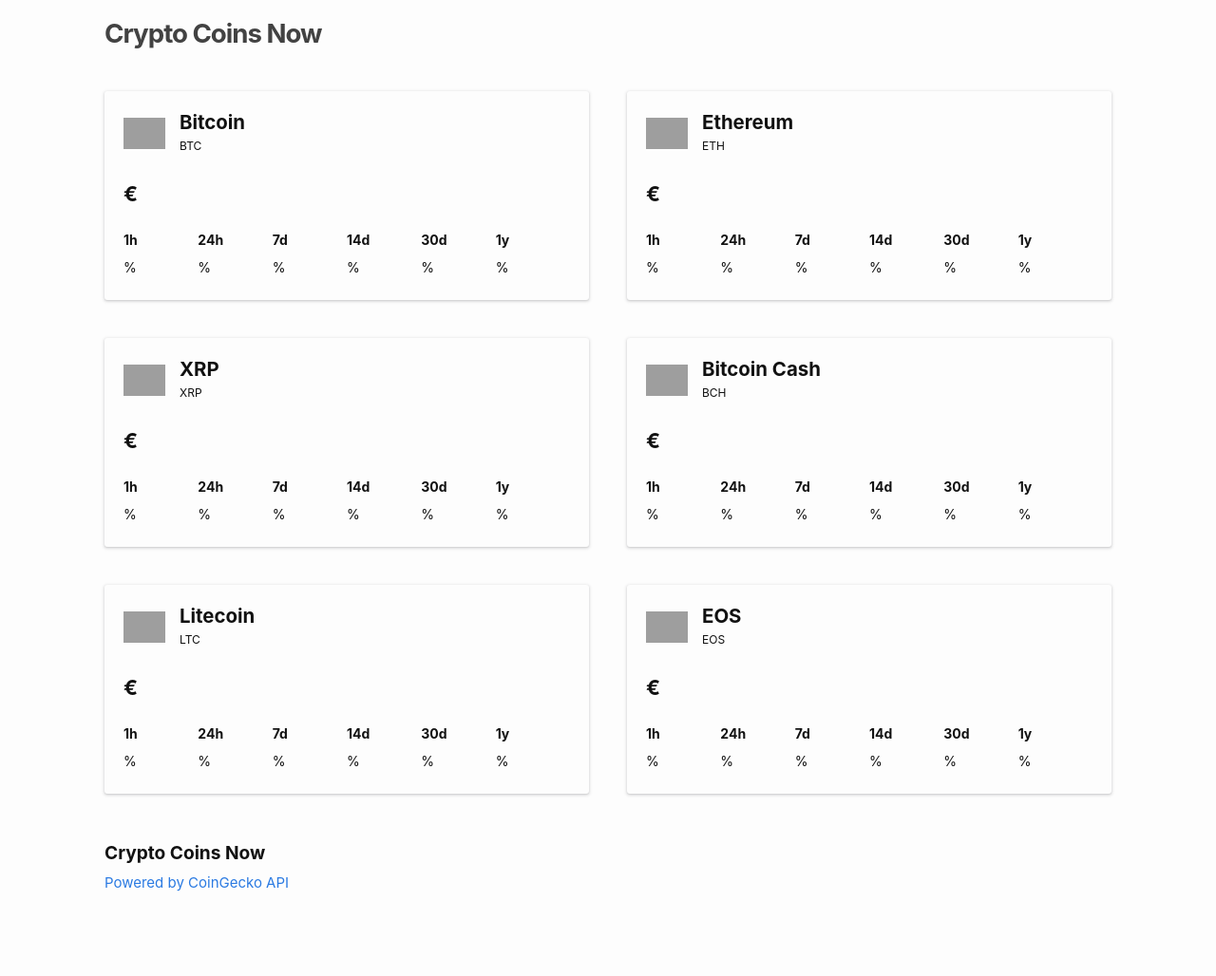
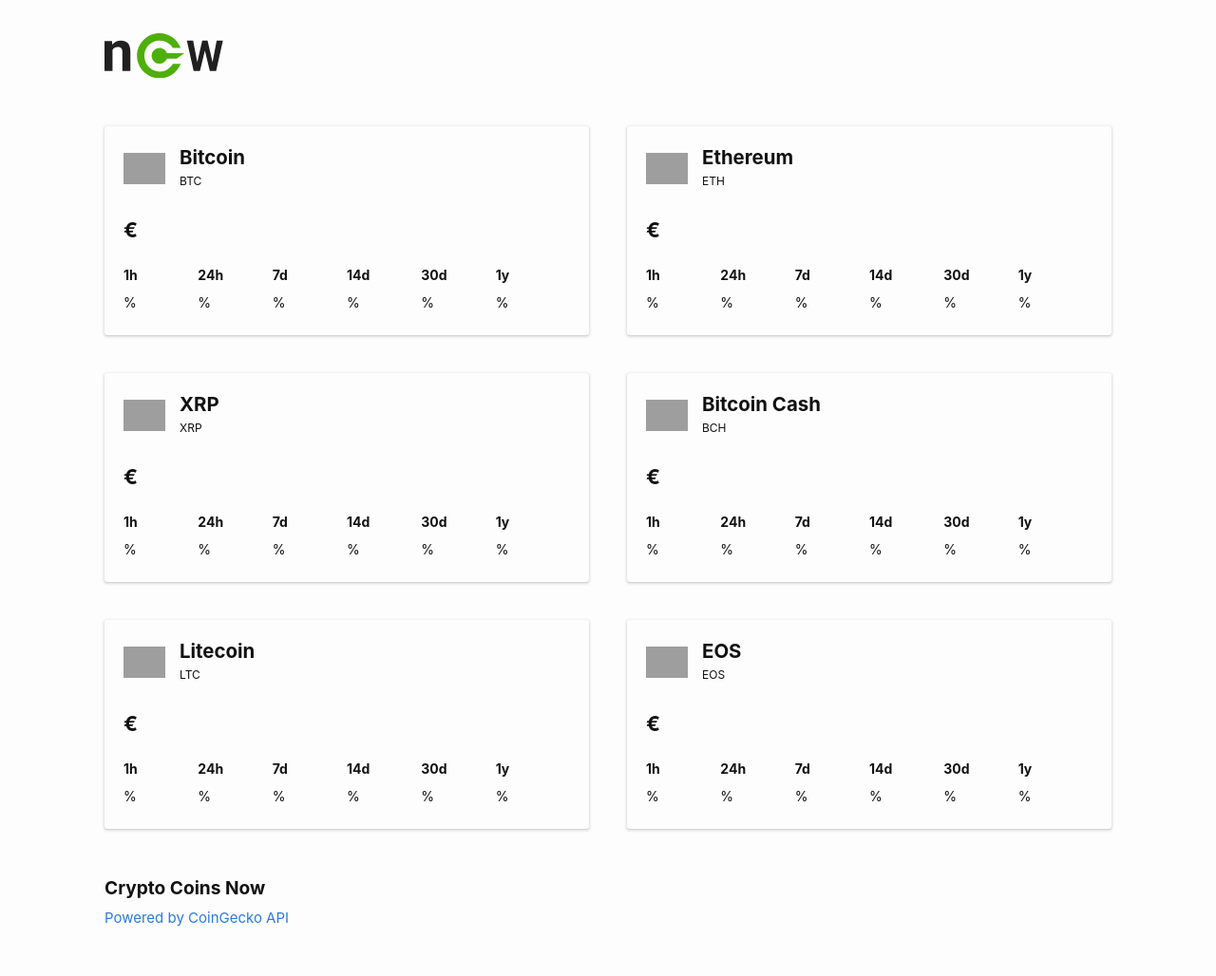
Before and after one commit to fakecoinbase/alexmsantosslashcoins, a Jekyll site: the page built from index.markdown, in a window 1280 px wide. Shown: the whole page at 95% size. Built offline with Jekyll 4.4.1, drawn with Linux system fonts in a browser that asks for light colours; before the commit the page ends 991 px from its top, so only the background shows below that; grey boxes are pictures that could not be loaded.

Commit message:
header logo

```diff
--- a/_includes/header.html
+++ b/_includes/header.html
@@ -3,7 +3,7 @@
   <div class="wrapper">
     {%- assign default_paths = site.pages | map: "path" -%}
     {%- assign page_paths = site.header_pages | default: default_paths -%}
-    <a class="site-title" rel="author" href="{{ "/" | relative_url }}">{{ site.title | escape }}</a>
+    <a class="site-title" title="Home" rel="author" href="{{ "/" | relative_url }}">{%- include now-logo.html -%} <!--{{ site.title | escape }}--></a>
 
     {%- if page_paths -%}
       <nav class="site-nav">
--- /dev/null
+++ b/_includes/now-logo.html
@@ -0,0 +1 @@
+<span class="icon icon--now">{% include now.svg %}</span>
--- a/_sass/minima/_base.scss
+++ b/_sass/minima/_base.scss
@@ -241,6 +241,13 @@
   }
 }
 
+.icon--now {
+  svg {
+    width: 125px;
+    height: auto;
+  }
+}
+
 
 
 /**
--- a/_sass/minima/_layout.scss
+++ b/_sass/minima/_layout.scss
@@ -18,7 +18,7 @@
   font-weight: 700;
   line-height: 50px;
   letter-spacing: -1px;
-  margin: 10px 0;
+  margin: 35px 0 10px;
   float: left;
 
   &,
```
Also changed, not shown: _includes/now.svg (added), assets/633px-Cryptocurrency_Logo.svg.png (added).
